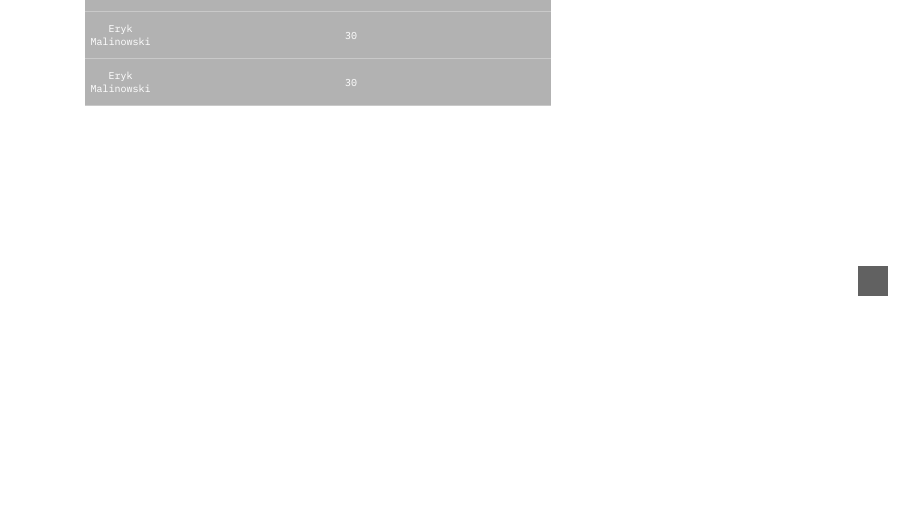
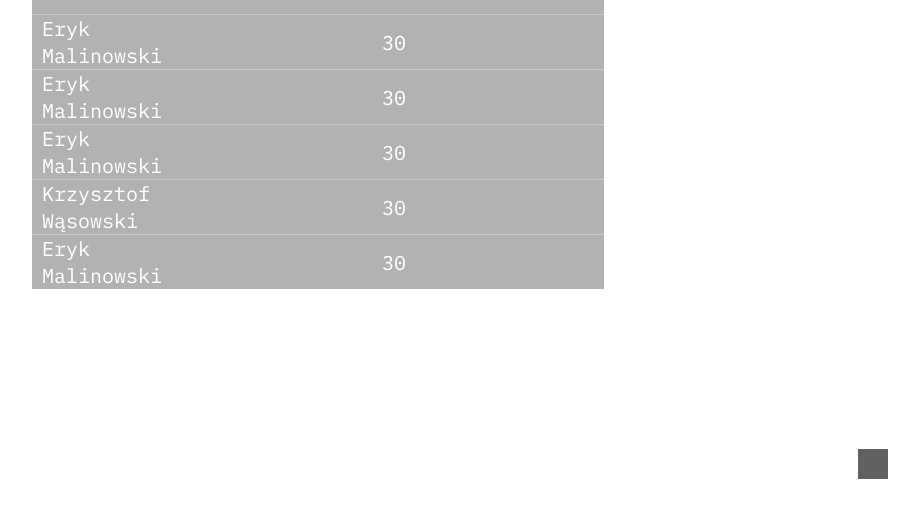
Before and after one commit to ErykMalinowski/JC, a Django app: page /stats/ in a window 1280 px wide. Shown: the part 2272-2784 px from the top of the page, without its empty margins (322-1241 px from the left). Before the commit the page ends 2568 px from the top, so only its background shows below. Run offline with Django 3.2, Linux system fonts and the light colour scheme; some web fonts are replaced; grey boxes are pictures that could not be loaded.

Commit message:
add media queries to the stats site

```diff
--- a/website/myapp/static/myapp/styles/_stats.css
+++ b/website/myapp/static/myapp/styles/_stats.css
@@ -8,16 +8,104 @@
 .stats-content>table {
     flex-basis: calc(100%/3 - 40px/3);
     background-color: rgba(0, 0, 0, .3);
+    font-size: 2rem;
 }
 
-.stats-content>table>thead>tr {
-    background-color: red;
+.stats-content th {
+    border-bottom: 1px solid rgba(255, 255, 255, .3);
 }
 
-.stats-content>table>thead>tr>th {
-    padding: 0
+.stats-content td,
+.stats-content td:first-child:not(:last-child) {
+    padding: 0;
+}
+
+.stats-content td {
+    padding: 10px 0;
+}
+
+.stats-content td:first-child {
+    text-align: left;
+    padding-left: 10px !important;
+    /* potem do usunięcia ten important */
+}
+
+.stats-content tbody tr:last-child td {
+    border: none;
 }
 
 .assists-table {
     margin: 0 20px
 }
+
+.plus {
+    width: 12px;
+    height: 12px;
+    margin-bottom: 2px;
+    filter: invert(100%);
+}
+
+@media screen and (max-width: 1050px) {
+    .stats-content>table {
+        flex-basis: calc(100%/2 - 20px/2);
+    }
+
+    .stats-content td:first-child {
+        padding-left: 20px !important;
+        /* potem do usunięcia ten important */
+    }
+
+    .goals-table {
+        margin-right: 10px;
+    }
+
+    .assists-table {
+        margin: 0 0 0 10px;
+    }
+
+    .goals-assists {
+        margin-top: 20px;
+    }
+}
+
+@media screen and (max-width: 750px) {
+    .stats-content>table {
+        flex-basis: 80%;
+    }
+
+    .stats-content td:first-child {
+        padding-left: 30px !important;
+        /* potem do usunięcia ten important */
+    }
+
+    .goals-table {
+        margin-right: 0;
+        margin-bottom: 20px;
+    }
+
+    .assists-table {
+        margin: 0 0 20px 0;
+    }
+
+    .goals-assists {
+        margin-top: 0;
+    }
+}
+
+@media screen and (max-width: 600px) {
+    .stats-content>table {
+        font-size: 1.75rem;
+    }
+}
+
+@media screen and (max-width: 450px) {
+    .stats-content>table {
+        flex-basis: 100%;
+        font-size: 1.5rem;
+    }
+
+    .stats-content td:first-child {
+        padding-left: 15px !important;
+        /* potem do usunięcia ten important */
+    }
+}
--- a/website/myapp/templates/myapp/stats.html
+++ b/website/myapp/templates/myapp/stats.html
@@ -17,19 +17,19 @@
                 <td>15</td>
             </tr>
             <tr>
-                <td>Eryk Malinowski</td>
+                <td>Michał Rutkowski</td>
                 <td>15</td>
             </tr>
             <tr>
-                <td>Eryk Malinowski</td>
+                <td>Dominik Jarzębski</td>
                 <td>15</td>
             </tr>
             <tr>
-                <td>Eryk Malinowski</td>
+                <td>Mariusz Rutkowski</td>
                 <td>15</td>
             </tr>
             <tr>
-                <td>Eryk Malinowski</td>
+                <td>Krzysztof Wąsowski</td>
                 <td>15</td>
             </tr>
         </tbody>
@@ -71,7 +71,9 @@
             <tr>
                 <th>KANADYJCZYK</th>
                 <th>
-                    <img src="{% static 'myapp/images/goal.png' %}">+<img src="{% static 'myapp/images/assist.png' %}">
+                    <img src="{% static 'myapp/images/goal.png' %}">
+                    <img src="{% static 'myapp/images/plus.png' %}" class="plus">
+                    <img src="{% static 'myapp/images/assist.png' %}">
                 </th>
             </tr>
         </thead>
@@ -89,7 +91,7 @@
                 <td>30</td>
             </tr>
             <tr>
-                <td>Eryk Malinowski</td>
+                <td>Krzysztof Wąsowski</td>
                 <td>30</td>
             </tr>
             <tr>
```
